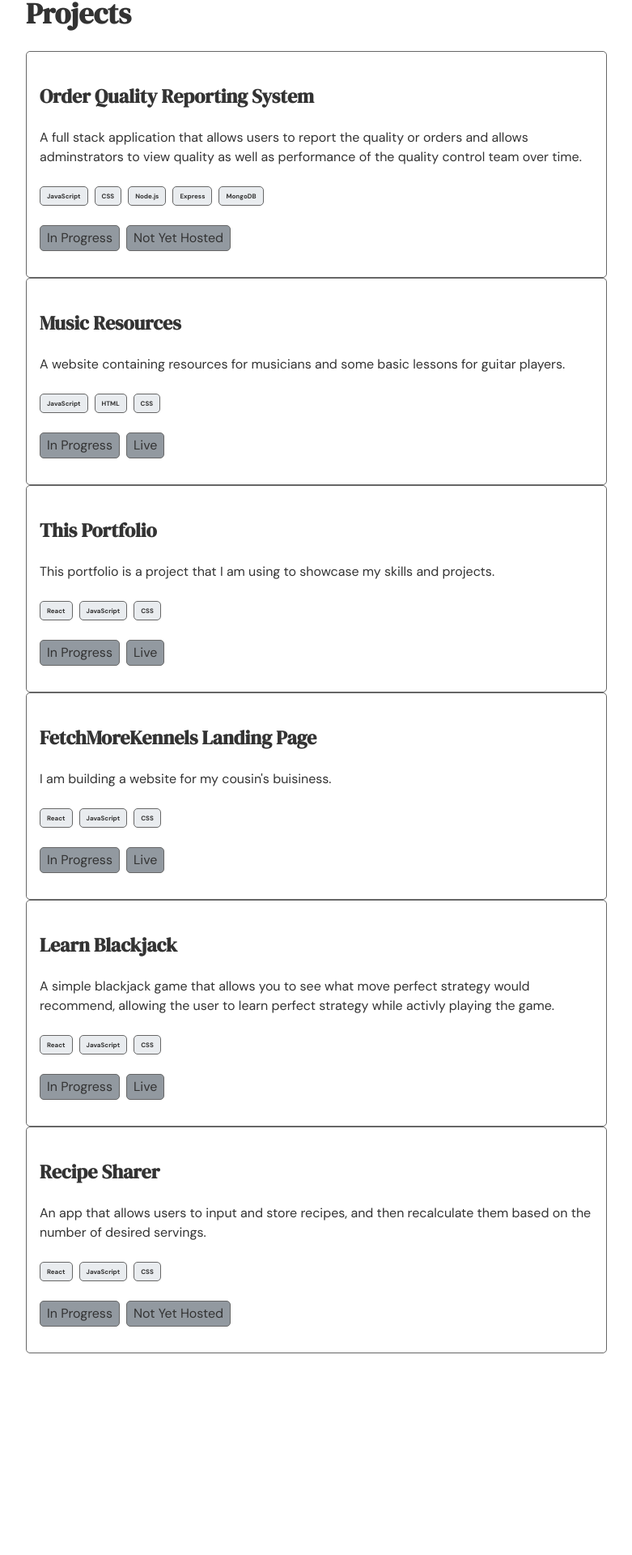
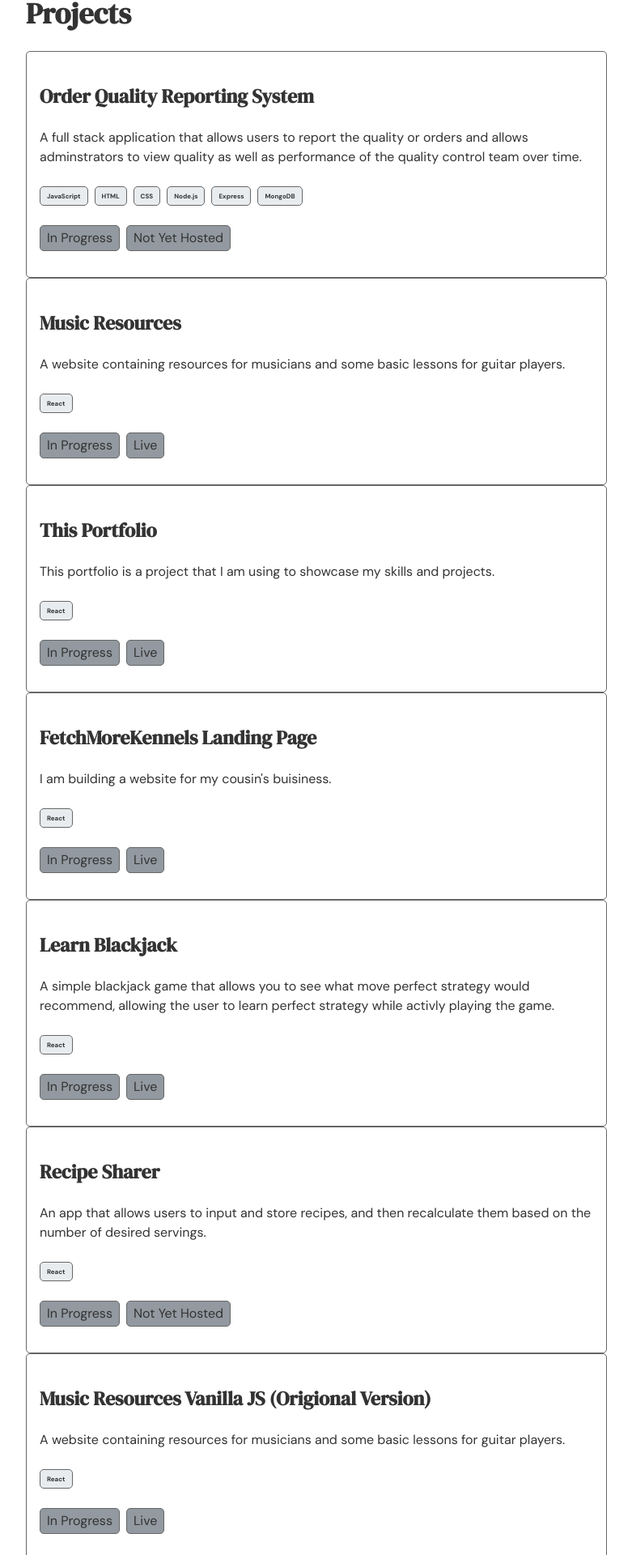
Before and after one commit to CalvinGaiennie/portfolio-vite, a React (Vite) app: page /projects in a window 1280 px wide. Shown: the part 138-2058 px from the top of the page at 81% size, without its empty margins (249-1030 px from the left). Before the commit the page ends 1817 px from the top, so only its background shows below. Built offline with nearby package versions, Linux system fonts and the light colour scheme.

Commit message:
updated music project and project tech elements

```diff
--- a/src/components/ProjectsPreview.jsx
+++ b/src/components/ProjectsPreview.jsx
@@ -20,13 +20,15 @@ function ProjectsPreview() {
           techStack={["JavaScript", "CSS", "Node.js", "Express", "MongoDB"]}
         />
         <ProjectCard
-          title="Music Resources"
-          description="A website containing resources for musicians and some basic lessons for guitar players."
-          // img={projectImage}
-          link={"https://cgmusic.netlify.app/"}
+          title={"Music Resources"}
+          description={
+            "A website containing resources for musicians and some basic lessons for guitar players."
+          }
+          link={"https://cgmusicv2.netlify.app/"}
           status={"In Progress"}
           hostingStatus={"Live"}
-          techStack={["JavaScript", "HTML", "CSS"]}
+          techStack={["React", "JavaScript", "CSS"]}
+          // img={projectImage}
         />
       </div>
     </div>
--- a/src/pages/Homepage.jsx
+++ b/src/pages/Homepage.jsx
@@ -12,14 +12,10 @@ function Homepage() {
       {/* <Experience /> */}
       <ProjectsPreview />
       <Technologies />
-      <div>
+      {/* <div>
         <h2>Here&#39;s what I&#39;m Currently Working On</h2>
         <h2>Current To Do&#39;s</h2>
-        <p>• Finish youtube angular course.</p>
-        <p>• rebuild recipe or blackjack app in angular.</p>
-        <p>• use firebase to create a simple cms for fetchmorekennels.</p>
-        <p>• Finish rebuilding music resources app in react.</p>
-      </div>
+      </div> */}
     </div>
   );
 }
--- a/src/pages/Projects.jsx
+++ b/src/pages/Projects.jsx
@@ -16,17 +16,24 @@ function Projects() {
           // img={projectImage}
           status={"In Progress"}
           hostingStatus={"Not Yet Hosted"}
-          techStack={["JavaScript", "CSS", "Node.js", "Express", "MongoDB"]}
+          techStack={[
+            "JavaScript",
+            "HTML",
+            "CSS",
+            "Node.js",
+            "Express",
+            "MongoDB",
+          ]}
         />
         <ProjectCard
           title={"Music Resources"}
           description={
             "A website containing resources for musicians and some basic lessons for guitar players."
           }
-          link={"https://cgmusic.netlify.app/"}
+          link={"https://cgmusicv2.netlify.app/"}
           status={"In Progress"}
           hostingStatus={"Live"}
-          techStack={["JavaScript", "HTML", "CSS"]}
+          techStack={["React"]}
           // img={projectImage}
         />
 
@@ -38,7 +45,7 @@ function Projects() {
           // img={projectImage}
           status={"In Progress"}
           hostingStatus={"Live"}
-          techStack={["React", "JavaScript", "CSS"]}
+          techStack={["React"]}
         />
         <ProjectCard
           title={"FetchMoreKennels Landing Page"}
@@ -47,7 +54,7 @@ function Projects() {
           status={"In Progress"}
           link={"https://fetchmorekennels.netlify.app/"}
           hostingStatus={"Live"}
-          techStack={["React", "JavaScript", "CSS"]}
+          techStack={["React"]}
         />
         <ProjectCard
           title={"Learn Blackjack"}
@@ -58,7 +65,7 @@ function Projects() {
           // img={projectImage}
           status={"In Progress"}
           hostingStatus={"Live"}
-          techStack={["React", "JavaScript", "CSS"]}
+          techStack={["React"]}
         />
         <ProjectCard
           title={"Recipe Sharer"}
@@ -68,7 +75,18 @@ function Projects() {
           // img={projectImage}
           status={"In Progress"}
           hostingStatus={"Not Yet Hosted"}
-          techStack={["React", "JavaScript", "CSS"]}
+          techStack={["React"]}
+        />
+        <ProjectCard
+          title={"Music Resources Vanilla JS (Origional Version)"}
+          description={
+            "A website containing resources for musicians and some basic lessons for guitar players."
+          }
+          link={"https://cgmusic.netlify.app/"}
+          status={"In Progress"}
+          hostingStatus={"Live"}
+          techStack={["React"]}
+          // img={projectImage}
         />
       </div>
     </div>
```
